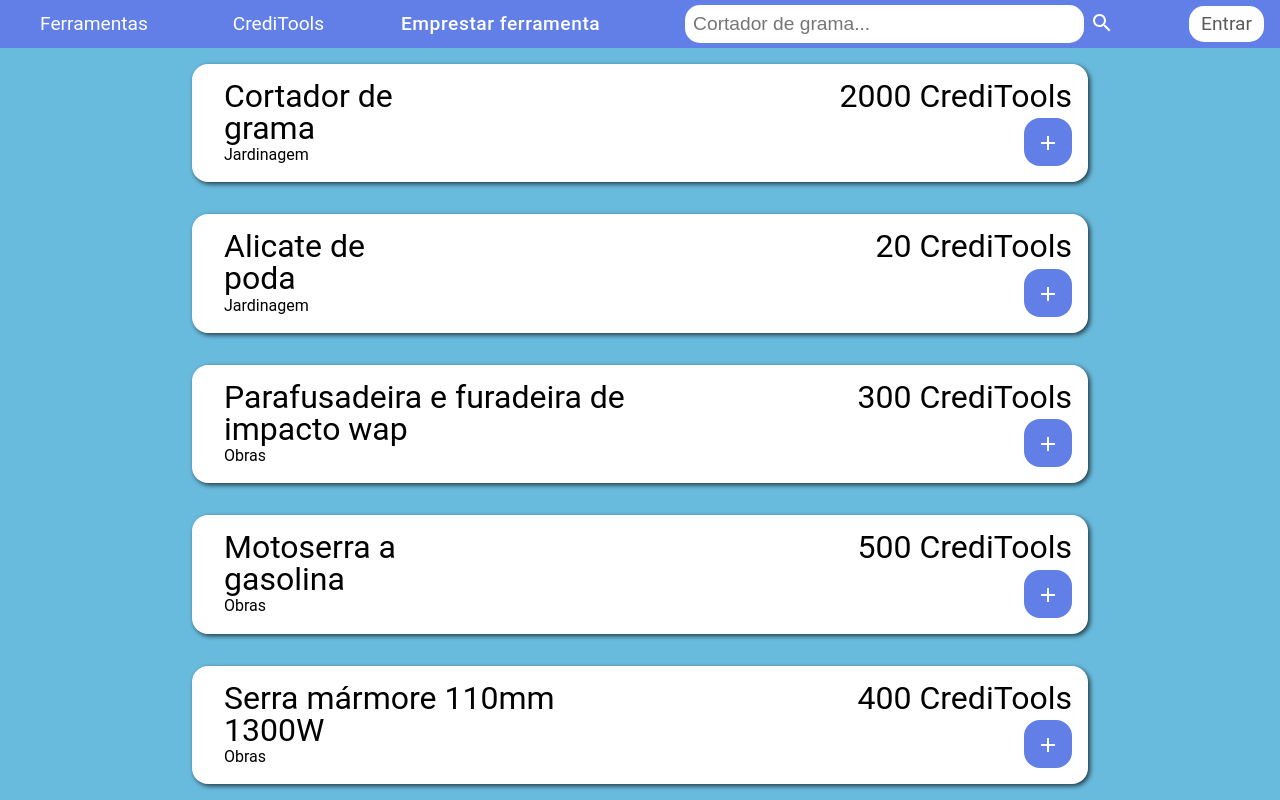
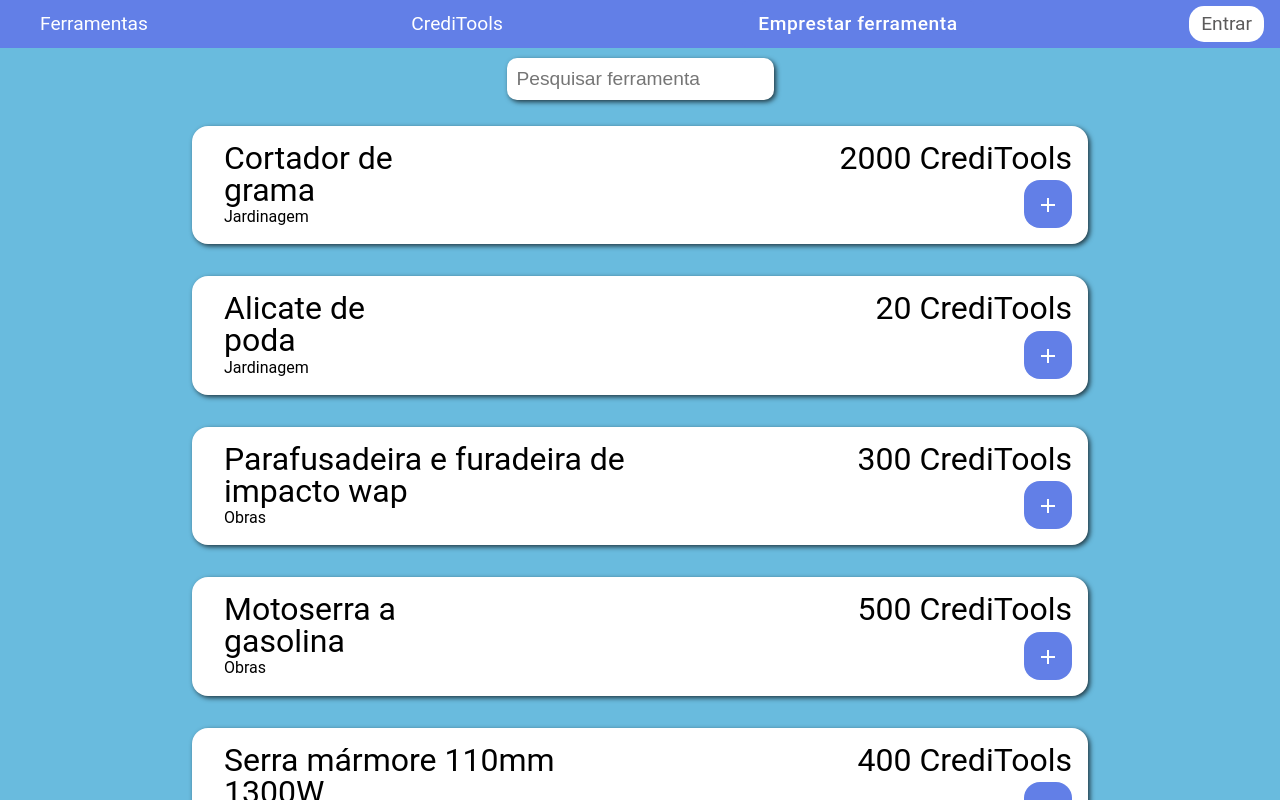
Before and after one commit to FerramONG/ferramong-portal, a React (Create React App) app: page / in a window 1280 px wide. Shown: the top 800 px of the page. Built offline with nearby package versions, Linux system fonts and the light colour scheme.

Commit message:
Agora o home mostra todas as ferramentas e tem uma search bar para pesquisar as ferramentas pelo nome
As ferramentas são mostradas a partir de um array

```diff
--- a/src/components/Menu/index.tsx
+++ b/src/components/Menu/index.tsx
@@ -11,10 +11,10 @@ export default function Menu() {
             <Link className="link" to="/"><Item>Ferramentas</Item></Link>
             <Link className="link" to="/creditools"><Item>CrediTools</Item></Link>
             <VisitSchedulerModal userId = "123456789"></VisitSchedulerModal>
-                <SearchBar>
+                {/* <SearchBar>
                     <input type="text" placeholder="Cortador de grama..." />
                     <button type="submit"><SearchIcon/></button>
-                </SearchBar>
+                </SearchBar> */}
                 <Link className="link" to="login"><Login>Entrar</Login></Link>
             </NavBar>
         </Container>
--- a/src/pages/Home/index.tsx
+++ b/src/pages/Home/index.tsx
@@ -1,9 +1,40 @@
-import React from 'react';
-import Menu from '../../components/Menu'
+import React, { useEffect, useState } from 'react';
+import Menu from '../../components/Menu';
+import ToolBox from '../../components/ToolBox';
+import data from '../../data/ToolsInfo'
+import { ToolsContainer } from './styles'
+
 
 const Home = () => {
+
+    const [search, setSearch] = useState('');
+    //const [filteredTools, setFilteredTools] = useState([]);
+
+    // useEffect( ()=>{
+    //     setFilteredTools(
+    //         data.filter( tool => {
+    //             return tool.name.toLowerCase().includes(search.toLowerCase())
+    //         })
+    //     )
+    // },[search,filteredTools])
+
+    const filteredTools = data.filter(tool => {
+        return tool.name.toLowerCase().includes(search.toLowerCase())
+    })
+
     return (
+        <React.Fragment>
             <Menu />
+                <ToolsContainer>
+                <input type="text" placeholder="Pesquisar ferramenta" onChange={e => setSearch(e.target.value)} />
+                    {filteredTools.map(purchase => {
+                        return (
+                            <ToolBox name={purchase.name} category={purchase.category}
+                                price={purchase.price} utility={purchase.utility} use={purchase.use}></ToolBox>
+                        )
+                    })}
+                </ToolsContainer>
+        </React.Fragment>
     );
 }
 export default Home;
--- a/src/pages/Home/styles.tsx
+++ b/src/pages/Home/styles.tsx
@@ -1 +1,24 @@
-export default{}
+import styled from 'styled-components';
+
+export const Component = styled.div`
+
+`;
+
+export const ToolsContainer = styled.div`
+    display:flex;
+    flex-direction: column;
+    align-items: center;
+
+    input{
+        font-size:1.2rem;
+        outline:none;
+        border:none;
+        box-shadow:2px 2px 5px rgba(0,0,0,0.7);
+        border-radius:10px;
+        margin:10px;
+        padding:10px;
+        display:flex;
+        flex-direction: column;
+        align-items: center;
+    }
+`;
--- a/src/pages/Search/index.tsx
+++ b/src/pages/Search/index.tsx
@@ -1,4 +1,4 @@
-import React from 'react';
+import React, { useEffect, useState } from 'react';
 import Menu from '../../components/Menu';
 import ToolBox from '../../components/ToolBox';
 import data from '../../data/ToolsInfo'
@@ -6,11 +6,28 @@ import { ToolsContainer } from './styles'
 
 
 const Home = () => {
+
+    const [search, setSearch] = useState('');
+    //const [filteredTools, setFilteredTools] = useState([]);
+
+    // useEffect( ()=>{
+    //     setFilteredTools(
+    //         data.filter( tool => {
+    //             return tool.name.toLowerCase().includes(search.toLowerCase())
+    //         })
+    //     )
+    // },[search,filteredTools])
+
+    const filteredTools = data.filter(tool => {
+        return tool.name.toLowerCase().includes(search.toLowerCase())
+    })
+
     return (
         <React.Fragment>
             <Menu />
                 <ToolsContainer>
-                {data.map(purchase => {
+                <input type="text" placeholder="Pesquisar ferramenta" onChange={e => setSearch(e.target.value)} />
+                    {filteredTools.map(purchase => {
                         return (
                             <ToolBox name={purchase.name} category={purchase.category}
                                 price={purchase.price} utility={purchase.utility} use={purchase.use}></ToolBox>
--- a/src/pages/Search/styles.tsx
+++ b/src/pages/Search/styles.tsx
@@ -1,7 +1,24 @@
 import styled from 'styled-components';
+
+export const Component = styled.div`
+
+`;
 
 export const ToolsContainer = styled.div`
     display:flex;
     flex-direction: column;
     align-items: center;
+
+    input{
+        font-size:1.2rem;
+        outline:none;
+        border:none;
+        box-shadow:2px 2px 5px rgba(0,0,0,0.7);
+        border-radius:10px;
+        margin:10px;
+        padding:10px;
+        display:flex;
+        flex-direction: column;
+        align-items: center;
+    }
 `;
--- a/src/routes/routes.tsx
+++ b/src/routes/routes.tsx
@@ -1,7 +1,6 @@
 import React from "react";
 import { Route, BrowserRouter, Switch } from "react-router-dom";
-//import Home from '../pages/Home'
-import Search from '../pages/Search'
+import Home from '../pages/Home'
 import Login from '../pages/Login'
 import Creditools from '../pages/Creditools'
 
@@ -9,10 +8,9 @@ const Routes = () => {
     return (
         <BrowserRouter>
             <Switch>
-                 {/* <Route exact path="/" component={Home} /> */}
-                 <Route exact path="/" component={Search} />
-                 <Route exact path="/login" component={Login} />
-                 <Route exact path="/creditools" component={Creditools} />
+                <Route exact path="/" component={Home} />
+                <Route exact path="/login" component={Login} />
+                <Route exact path="/creditools" component={Creditools} />
             </Switch>
         </BrowserRouter>
     );
```
Lines whose indentation alone changed are shown as unchanged.
